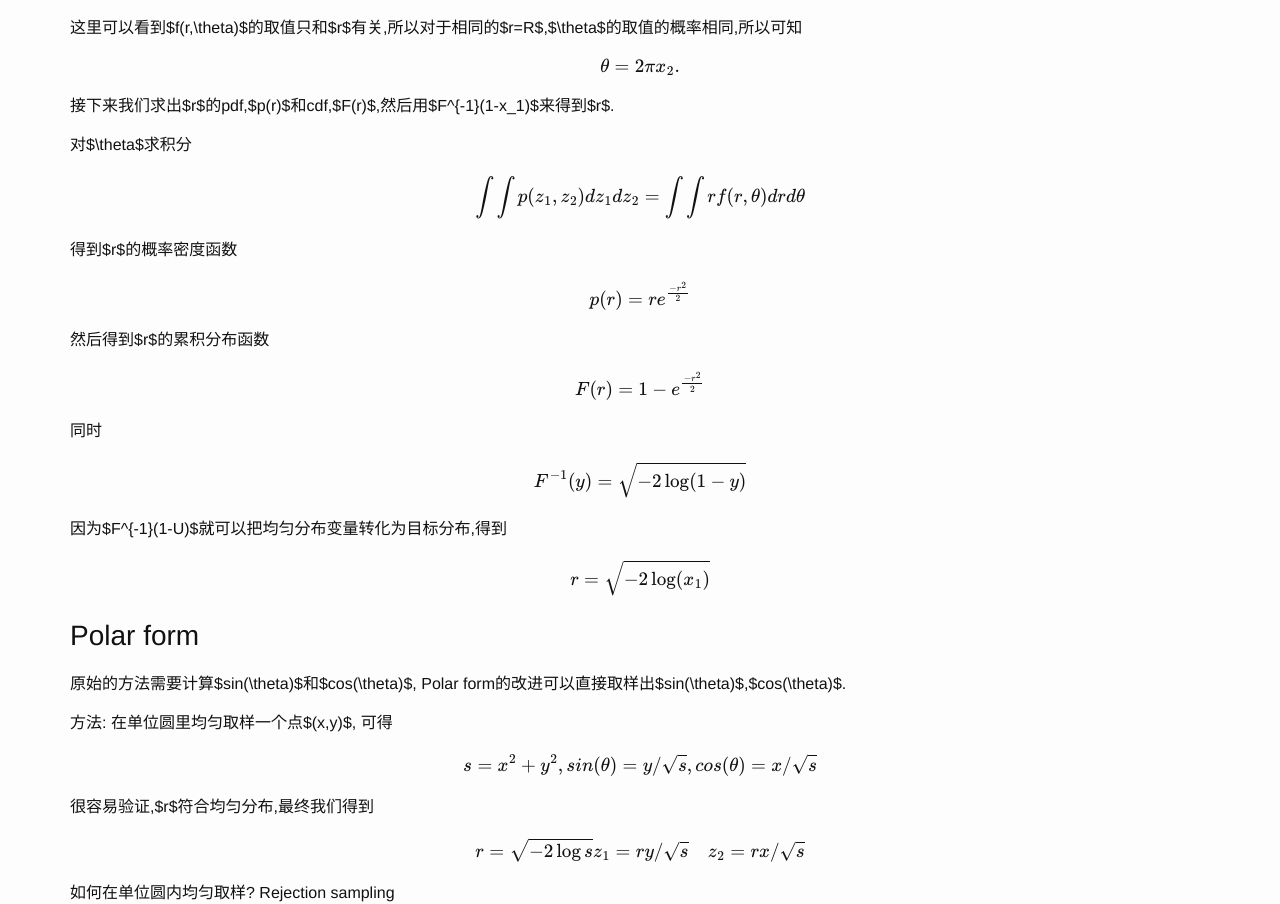
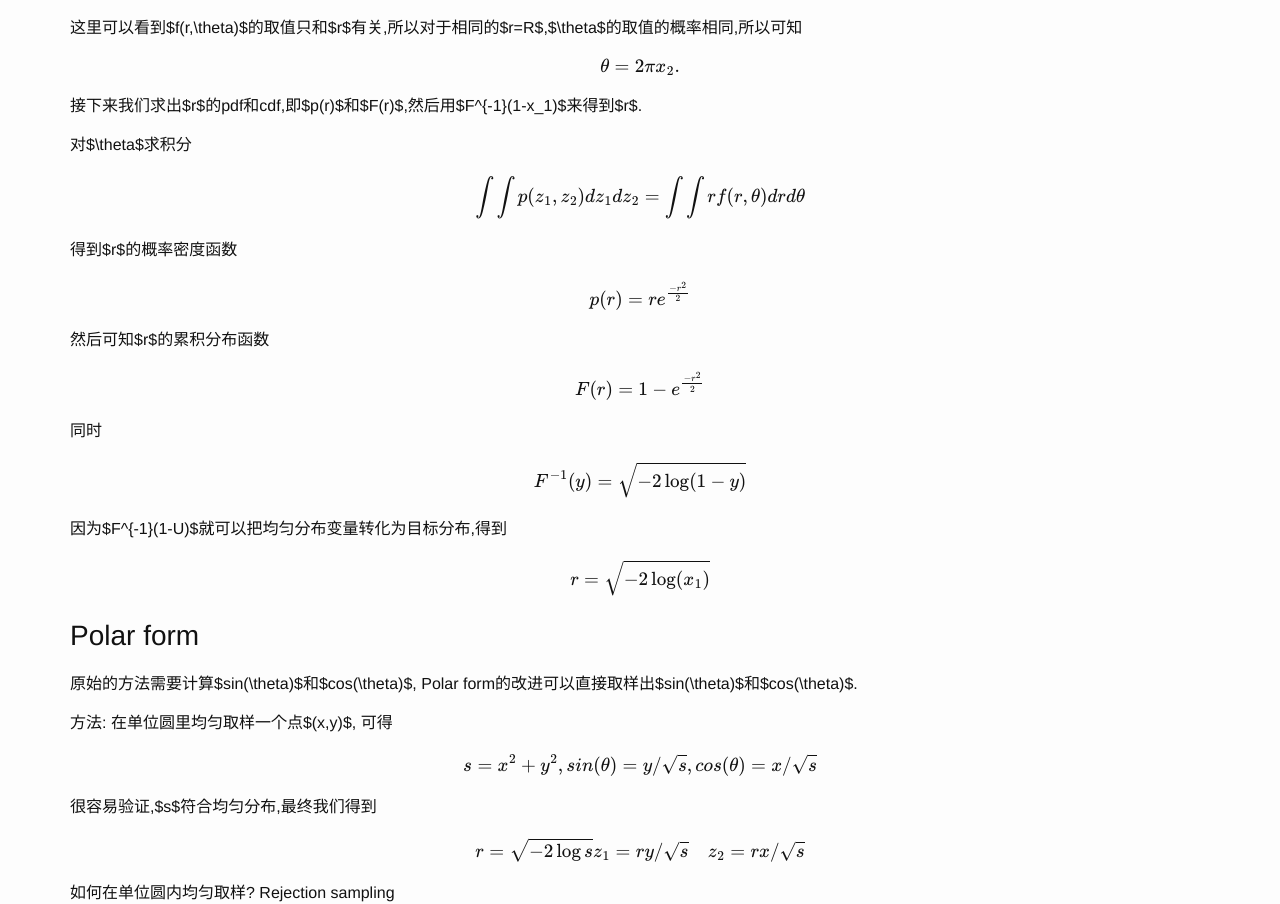
Before and after one commit to FiveEyes/FiveEyes.github.io, a Jekyll site: the page built from _posts/statistical-inference/2020-03-29-Box-Muller-Algorithm.md, in a window 1280 px wide. Shown: the part 803-1707 px from the top of the page. Built offline with Jekyll 4.4.1, drawn with Linux system fonts in a browser that asks for light colours; formulas are drawn with MathJax 3.

Commit message:
Update 2020-03-29-Box-Muller-Algorithm.md

```diff
--- a/_posts/statistical-inference/2020-03-29-Box-Muller-Algorithm.md
+++ b/_posts/statistical-inference/2020-03-29-Box-Muller-Algorithm.md
@@ -45,7 +45,7 @@ $$
 \theta = 2 \pi x_2.
 $$
 
-接下来我们求出$r$的pdf,$p(r)$和cdf,$F(r)$,然后用$F^{-1}(1-x_1)$来得到$r$.
+接下来我们求出$r$的pdf和cdf,即$p(r)$和$F(r)$,然后用$F^{-1}(1-x_1)$来得到$r$.
 
 对$\theta$求积分
 
@@ -59,7 +59,7 @@ $$
 p(r) = r e^{\frac{-r^2}{2}}
 $$
 
-然后得到$r$的累积分布函数
+然后可知$r$的累积分布函数
 
 $$
 F(r) = 1 - e^{\frac{-r^2}{2}}
@@ -79,7 +79,7 @@ $$
 
 ## Polar form
 
-原始的方法需要计算$sin(\theta)$和$cos(\theta)$, Polar form的改进可以直接取样出$sin(\theta)$,$cos(\theta)$.
+原始的方法需要计算$sin(\theta)$和$cos(\theta)$, Polar form的改进可以直接取样出$sin(\theta)$和$cos(\theta)$.
 
 方法: 在单位圆里均匀取样一个点$(x,y)$, 可得
 
@@ -87,7 +87,7 @@ $$
 s = x^2 + y^2, sin(\theta) = y/\sqrt{s}, cos(\theta) = x/\sqrt{s}
 $$
 
-很容易验证,$r$符合均匀分布,最终我们得到
+很容易验证,$s$符合均匀分布,最终我们得到
 
 $$
 r = \sqrt{-2 \log{s}} \\ z_1 = r y/\sqrt{s} \\ \quad z_2 = r x/\sqrt{s}
```
